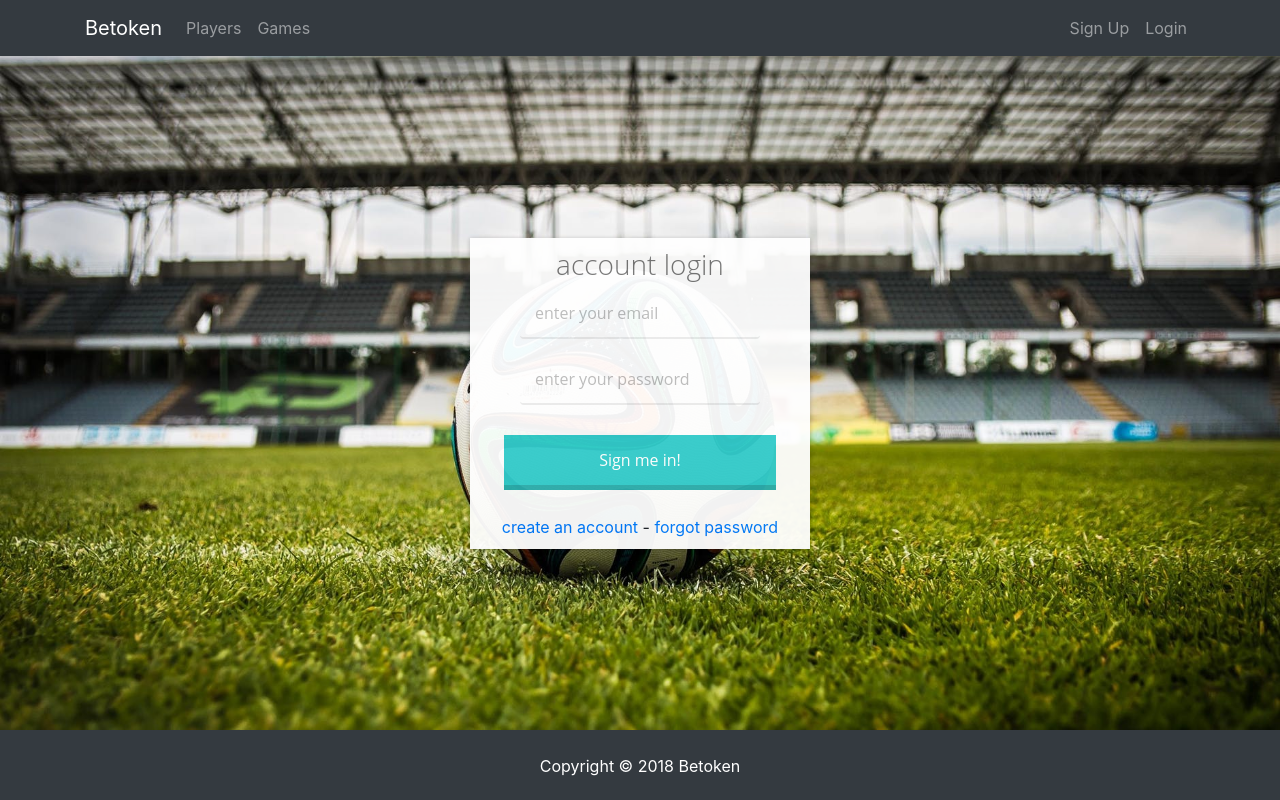
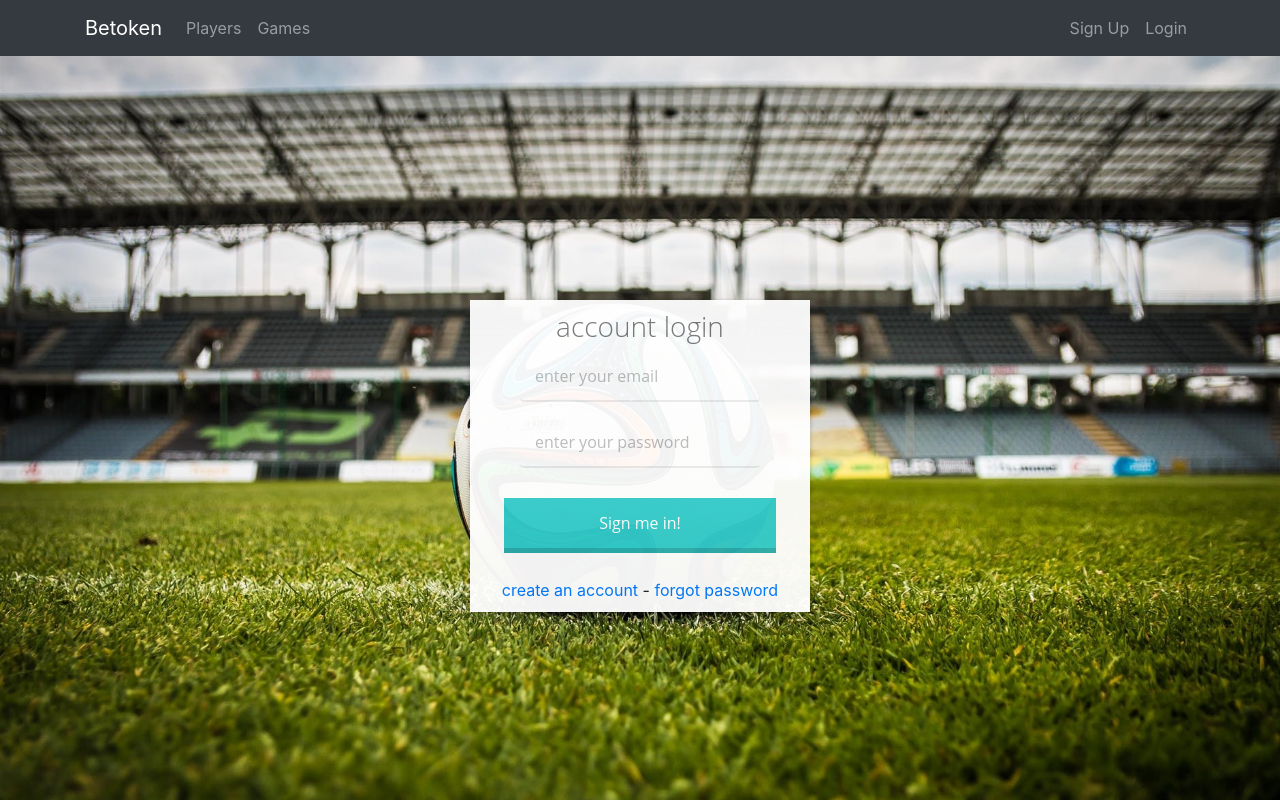
Before and after one commit to Betoken-Blockchain/Betoken, a React (Create React App) app in the folder client/: page /login in a window 1280 px wide. Built offline with nearby package versions, Linux system fonts and the light colour scheme.

Commit message:
padding css for all pages

```diff
--- a/client/src/App.css
+++ b/client/src/App.css
@@ -3,7 +3,6 @@
   height: 100%;
   width: 100%;
   position: fixed;
-  padding-bottom: 70px;
   overflow: scroll;
 }
 
@@ -29,19 +28,21 @@
 
 html {
   height: 100%;
-  margin: 0;
+  /*padding: 0;*/
 }
 body {
   min-height: 100%;
-  margin: 0;
-  padding-bottom: 60px;
+  /*padding-bottom: 60px;*/
+  /*padding: 0;*/
+  position: relative;
 }
 
 footer {
-  position: fixed;
+  /*position: absolute;*/
   bottom: 0;
   width: 100%;
   height: 70px;
+  top: 260px;
 }
 
 @keyframes App-logo-spin {
@@ -57,3 +58,7 @@ footer {
   width: 50%;
   height: auto;
 }
+
+.col-md-12 {
+  padding: 10px;
+}
--- a/client/src/App.js
+++ b/client/src/App.js
@@ -1,30 +1,30 @@
-import React, { Component } from 'react';
-import { BrowserRouter as Router, Route, Switch } from 'react-router-dom';
-import jwt_decode from 'jwt-decode';
-import setAuthToken from './utils/setAuthToken';
-import { setCurrentUser, logoutUser } from './actions/authActions';
-import { clearCurrentProfile } from './actions/profileActions';
+import React, { Component } from "react";
+import { BrowserRouter as Router, Route, Switch } from "react-router-dom";
+import jwt_decode from "jwt-decode";
+import setAuthToken from "./utils/setAuthToken";
+import { setCurrentUser, logoutUser } from "./actions/authActions";
+import { clearCurrentProfile } from "./actions/profileActions";
 
-import { Provider } from 'react-redux';
-import store from './store';
+import { Provider } from "react-redux";
+import store from "./store";
 
-import PrivateRoute from './components/common/PrivateRoute';
+import PrivateRoute from "./components/common/PrivateRoute";
 
-import Navbar from './components/layout/Navbar';
-import Footer from './components/layout/Footer';
-import Landing from './components/layout/Landing';
-import Register from './components/auth/Register';
-import Login from './components/auth/Login';
-import Dashboard from './components/dashboard/Dashboard';
-import CreateProfile from './components/create-profile/CreateProfile';
-import EditProfile from './components/edit-profile/EditProfile';
-import Profiles from './components/profiles/Profiles';
-import Profile from './components/profile/Profile';
-import Events from './components/events/Events';
-import Event from './components/event/Event';
-import Bets from './components/bets/Bets';
+import Navbar from "./components/layout/Navbar";
+import Footer from "./components/layout/Footer";
+import Landing from "./components/layout/Landing";
+import Register from "./components/auth/Register";
+import Login from "./components/auth/Login";
+import Dashboard from "./components/dashboard/Dashboard";
+import CreateProfile from "./components/create-profile/CreateProfile";
+import EditProfile from "./components/edit-profile/EditProfile";
+import Profiles from "./components/profiles/Profiles";
+import Profile from "./components/profile/Profile";
+import Events from "./components/events/Events";
+import Event from "./components/event/Event";
+import Bets from "./components/bets/Bets";
 
-import './App.css';
+import "./App.css";
 
 // Check for token
 if (localStorage.jwtToken) {
@@ -43,7 +43,7 @@ if (localStorage.jwtToken) {
     // Clear current Profile
     store.dispatch(clearCurrentProfile());
     // Redirect to login
-    window.location.href = '/login';
+    window.location.href = "/login";
   }
 }
 class App extends Component {
@@ -53,8 +53,8 @@ class App extends Component {
         <Router>
           <div className="App">
             <Navbar />
-            <Route exact path="/" component={Landing} />
             <div className="container auth">
+              <Route exact path="/" component={Landing} />
               <Route exact path="/register" component={Register} />
               <Route exact path="/login" component={Login} />
               <Route exact path="/profiles" component={Profiles} />
--- a/client/src/components/auth/Auth.css
+++ b/client/src/components/auth/Auth.css
@@ -1,11 +1,9 @@
 .loginPage {
   background: url("../../img/login-image.jpeg") no-repeat;
-  background-size: 100%;
+  background-size: cover;
   background-position: center;
   height: 100%;
   width: 100%;
-  margin-top: -24px;
-  margin-bottom: -50px;
   position: absolute;
 }
 
@@ -15,8 +13,6 @@
   background-position: center;
   height: 100%;
   width: 100%;
-  margin-top: -24px;
-  margin-bottom: -50px;
   position: absolute;
 }
 
@@ -114,6 +110,5 @@ input {
   width: 100%;
   position: relative;
   display: flex;
-  padding-bottom: 55px;
   opacity: 0.95;
 }
--- a/client/src/components/layout/Footer.js
+++ b/client/src/components/layout/Footer.js
@@ -3,7 +3,7 @@ import React from 'react';
 export default () => {
   return (
     <div>
-      <footer className="bg-dark text-white mt-5 p-4 text-center">
+      <footer className="bg-dark text-white p-4 text-center">
         Copyright &copy; {new Date().getFullYear()} Betoken
       </footer>
     </div>
--- a/client/src/components/layout/Navbar.js
+++ b/client/src/components/layout/Navbar.js
@@ -55,7 +55,7 @@ class Navbar extends Component {
     );
 
     return (
-      <nav className="navbar navbar-expand-sm navbar-dark bg-dark mb-4">
+      <nav className="navbar navbar-expand-sm navbar-dark bg-dark">
         <div className="container">
           <Link className="navbar-brand" to="/">
             Betoken
--- a/client/src/index.css
+++ b/client/src/index.css
@@ -8,8 +8,6 @@ img {
   background-size: cover;
   background-position: center;
   height: 100vh;
-  margin-top: -24px;
-  margin-bottom: -50px;
 }
 
 .landing-inner {
```
